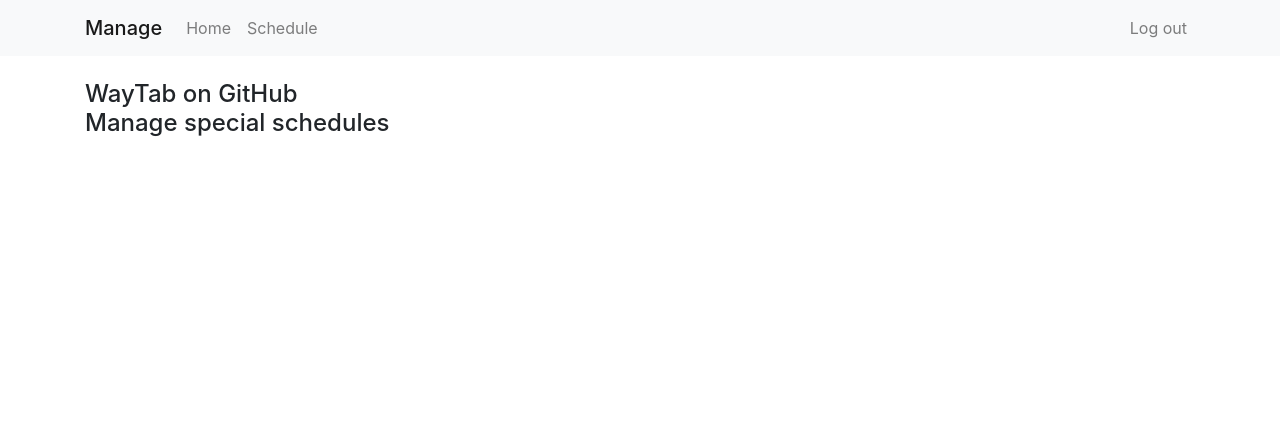
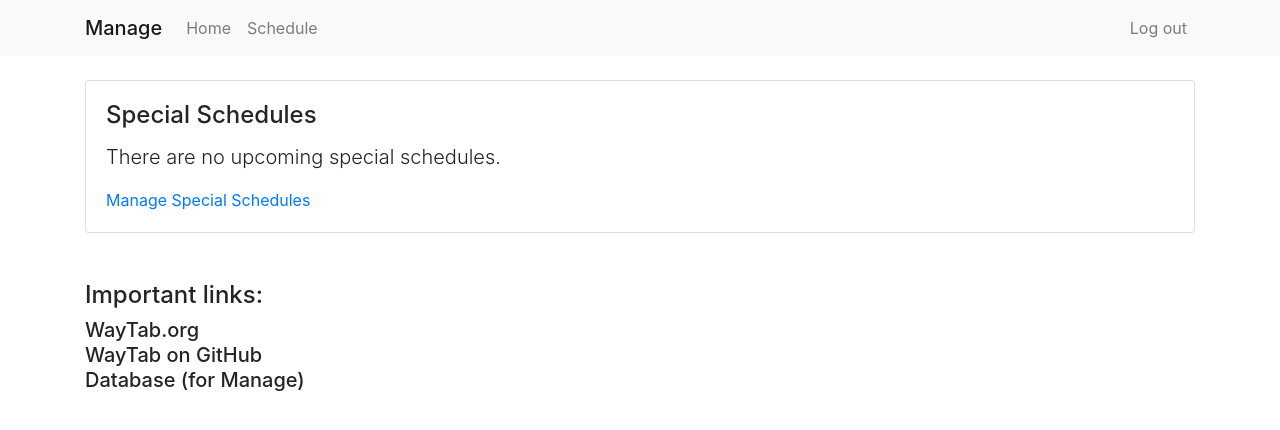
Before and after one commit to waytab/manage, a PHP site: page /manage.php in a window 1280 px wide. Shown: the top 430 px of the page. Run offline with PHP 8.4, Linux system fonts and the light colour scheme; the visitor is signed in with stand-in values (Sample User, id 1); data that the repository does not hold is empty; a stand-in replaces the project's code that opens the database connection.

Commit message:
redo manage.php looks

```diff
--- a/manage.php
+++ b/manage.php
@@ -34,8 +34,29 @@ if(isset($_SESSION['user'])) {
     </nav>
 
     <div class="container mt-3 mt-md-4">
-      <a href="https://github.com/WayTab" class="h4">WayTab on GitHub</a><br>
-      <a href="modules/schedule" class="h4">Manage special schedules</a>
+      <div class="card card-body">
+        <h4 class="card-title">Special Schedules</h4>
+        <?php
+          $get_schedule = $pdo->prepare('SELECT * FROM `schedules` WHERE `date` >= ? ORDER BY `date` ASC LIMIT 1');
+          $get_schedule->execute([time()]);
+          $schedule = $get_schedule->fetch(PDO::FETCH_ASSOC);
+
+          if($schedule) {
+            ?>
+            <p class="lead">Next special schedule: <strong><?= $schedule['name'] ?></strong> on <strong><?= date('m/d/Y', $schedule['date']) ?></strong></p>
+            <?php
+          } else {
+            ?>
+            <p class="lead">There are no upcoming special schedules.</p>
+            <?php
+          }
+        ?>
+        <a href="modules/schedule" class="card-link">Manage Special Schedules</a>
+      </div>
+      <h4 class="mt-5">Important links:</h4>
+      <a href="https://waytab.org" class="h5">WayTab.org</a><br>
+      <a href="https://github.com/WayTab" class="h5">WayTab on GitHub</a><br>
+      <a href="https://andrewward2001.com/phpmyadmin" class="h5">Database (for Manage)</a><br>
     </div>
 
     <script src="https://code.jquery.com/jquery-3.3.1.slim.min.js" integrity="sha384-q8i/X+965DzO0rT7abK41JStQIAqVgRVzpbzo5smXKp4YfRvH+8abtTE1Pi6jizo" crossorigin="anonymous"></script>
```
